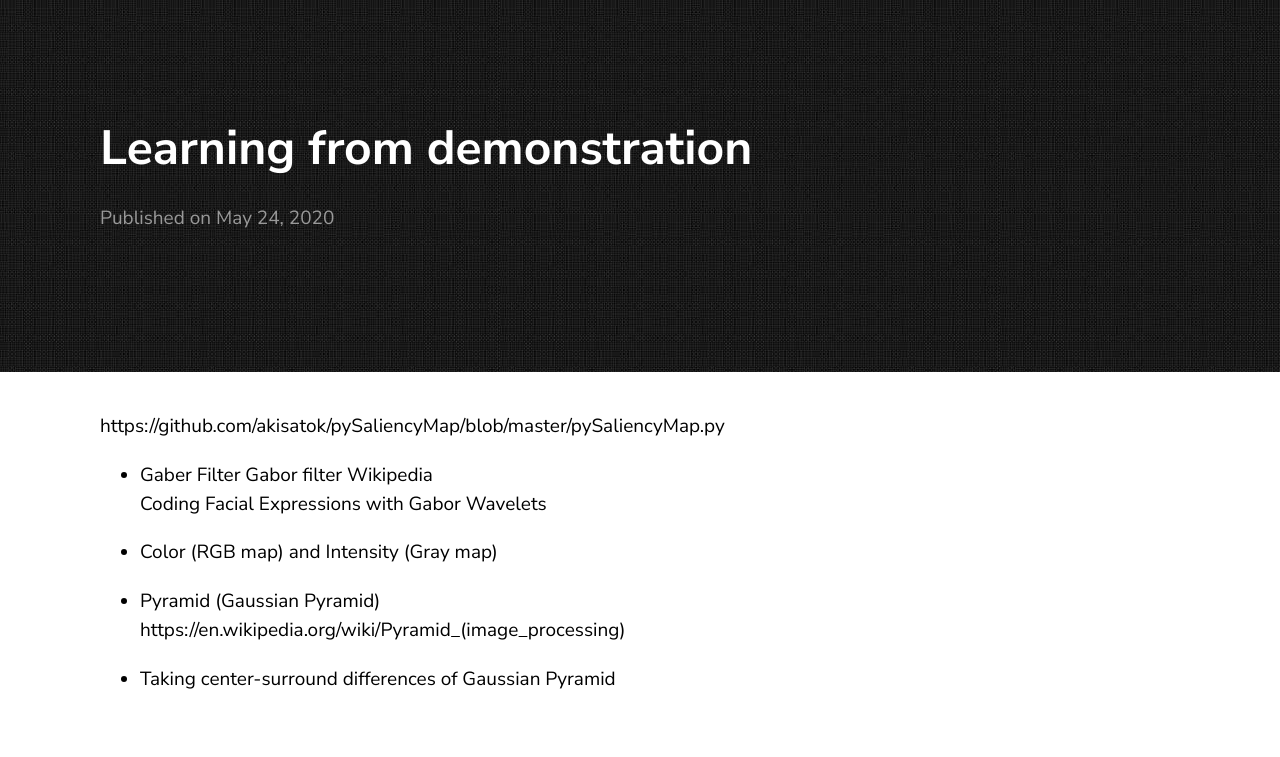
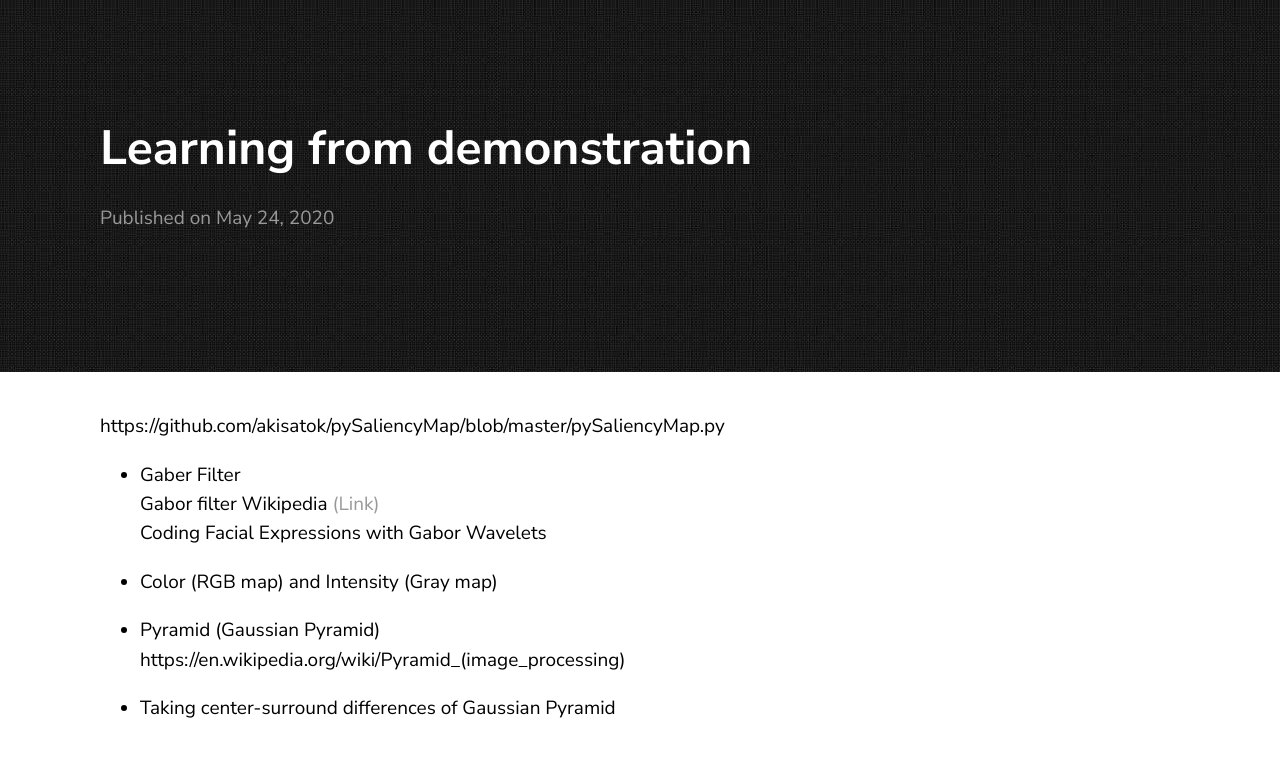
Before and after one commit to jluis9796/jluis9796.github.io, a Jekyll site: the page built from _posts/2020-06-03-saliency-map.markdown, in a window 1280 px wide. Shown: the top 757 px of the page. Built offline with Jekyll 4.4.1, drawn with Linux system fonts in a browser that asks for light colours.

Commit message:
Update 2020-06-03-saliency-map.markdown

```diff
--- a/_posts/2020-06-03-saliency-map.markdown
+++ b/_posts/2020-06-03-saliency-map.markdown
@@ -7,7 +7,8 @@ date:   2020-05-24 13:08:36 +0900
 https://github.com/akisatok/pySaliencyMap/blob/master/pySaliencyMap.py
 
 * Gaber Filter
-Gabor filter Wikipedia <a href="https://en.wikipedia.org/wiki/Gabor_filter"></a>
+<br>
+Gabor filter Wikipedia <a href="https://en.wikipedia.org/wiki/Gabor_filter">(Link)</a>
 <br>
 Coding Facial Expressions with Gabor Wavelets <a href="https://zenodo.org/record/3430156#.XtbrlzozbIU"></a>
 
```
